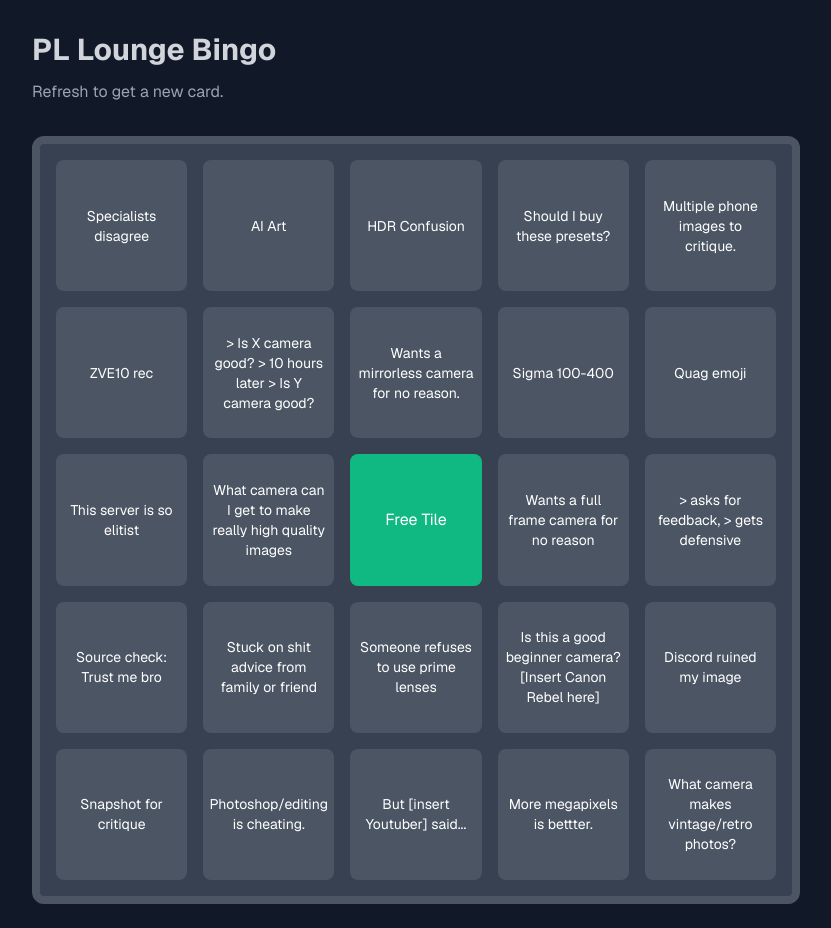
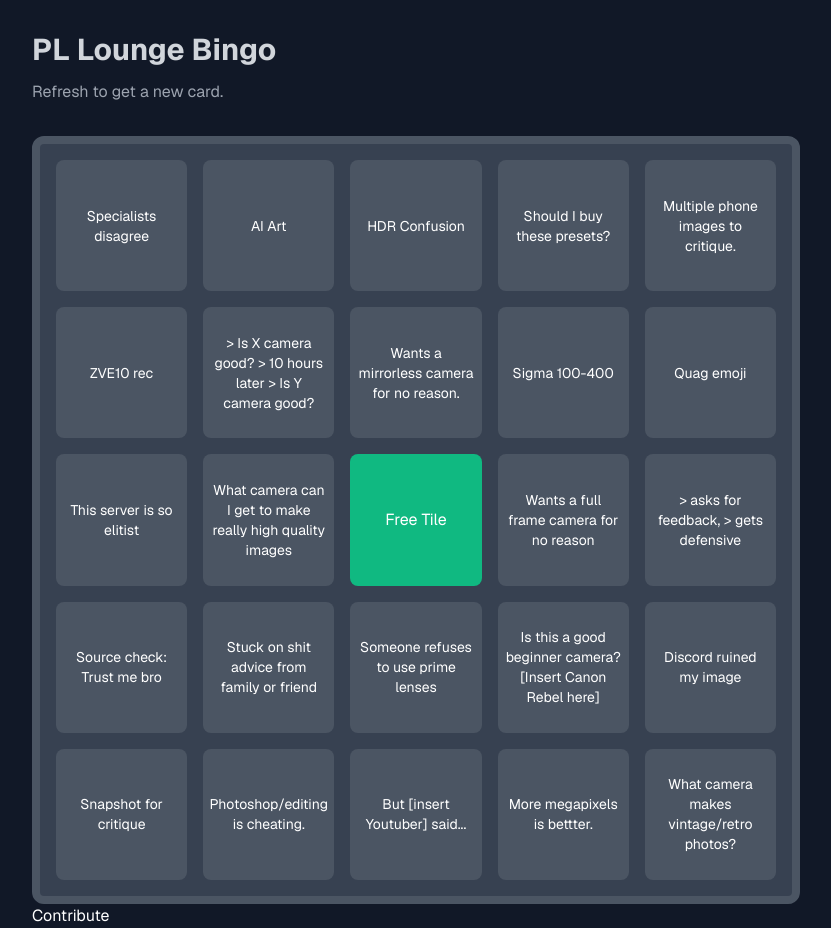
Before and after one commit to cgstvsn/pl-bingo, a Next.js app: page / in a window 1280 px wide. Shown: the whole page, without its empty margins (224-1055 px from the left). Before the commit the page ends 904 px from the top, so only its background shows below. Built offline with nearby package versions, Linux system fonts and the light colour scheme.

Commit message:
Update page.tsx

```diff
--- a/app/page.tsx
+++ b/app/page.tsx
@@ -1,3 +1,4 @@
+import Link from "next/link";
 import BingoCard from "@/components/bingo/BingoCard";
 
 export const dynamic = "force-dynamic";
@@ -11,6 +12,10 @@ export default async function Index() {
       </div>
 
       <BingoCard />
+
+      <Link href="https://github.com/cgstvsn/pl-bingo" target="_blank">
+        Contribute
+      </Link>
     </div>
   );
 }
```
